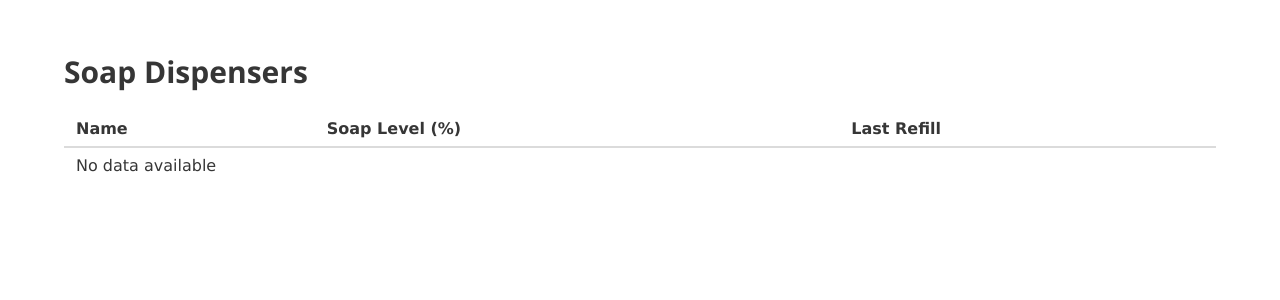
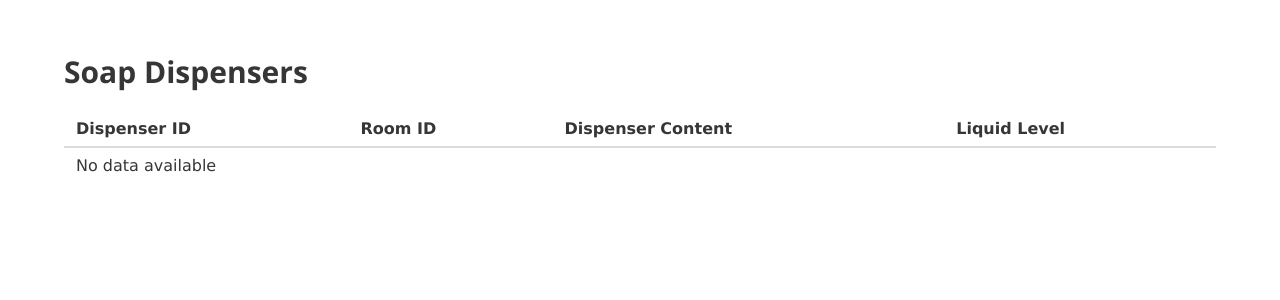
Before and after one commit to zakr0112/Soap-Dispenser, a Django app: template soap_project/dispenser/templates/dispenser/home.html in a window 1280 px wide. Shown: the top 300 px of the page. Run offline with Django 4.2, Linux system fonts and the light colour scheme; the template is opened without the code that fills it, so the values that code supplies are empty; parts of the project's set-up code (start-up, migrations or seed data) failed here and were passed over.

Commit message:
Update home data records

```diff
--- a/soap_project/dispenser/templates/dispenser/home.html
+++ b/soap_project/dispenser/templates/dispenser/home.html
@@ -17,9 +17,10 @@
             <table class="table is-striped is-fullwidth">
                 <thead>
                     <tr>
-                        <th>Name</th>
-                        <th>Soap Level (%)</th>
-                        <th>Last Refill</th>
+                        <th>Dispenser ID</th>
+                        <th>Room ID</th>
+                        <th>Dispenser Content</th>
+                        <th>Liquid Level</th>
                     </tr>
                 </thead>
                 <tbody>
@@ -28,6 +29,7 @@
                         <td>{{ dispenser.0 }}</td>
                         <td>{{ dispenser.1 }}</td>
                         <td>{{ dispenser.2 }}</td>
+                        <td>{{ dispenser.3 }}</td>
                     </tr>
                     {% empty %}
                     <tr>
```
